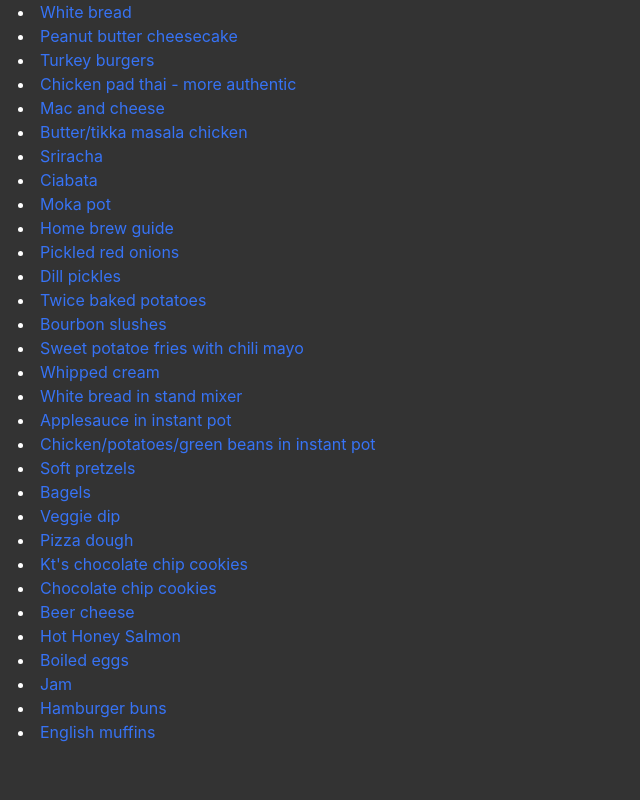
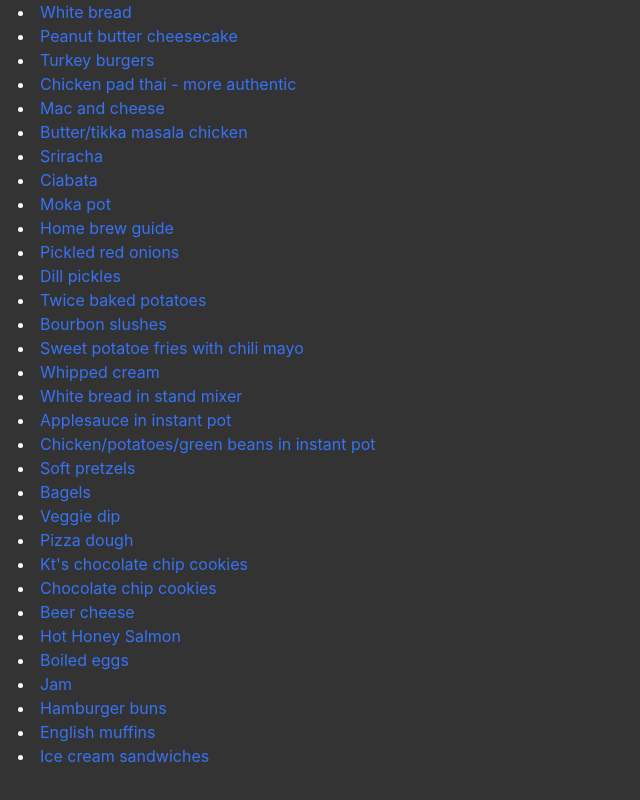
Before and after one commit to akump/andrews-recipes, a Svelte app: page / in a window 1280 px wide. Shown: the part 533-1333 px from the top of the page, without its empty margins (0-640 px from the left). Built offline with nearby package versions, Linux system fonts and the light colour scheme.

Commit message:
ice cream

```diff
--- a/src/recipes.js
+++ b/src/recipes.js
@@ -193,6 +193,10 @@ const recipes = [
     {
         displayName: "English muffins",
         url: "https://preppykitchen.com/english-muffins/"
+    },
+    {
+        displayName: "Ice cream sandwiches",
+        url: "https://www.allrecipes.com/article/chef-johns-classic-chocolate-ice-cream-sandwich/"
     }
 ];
 
```
